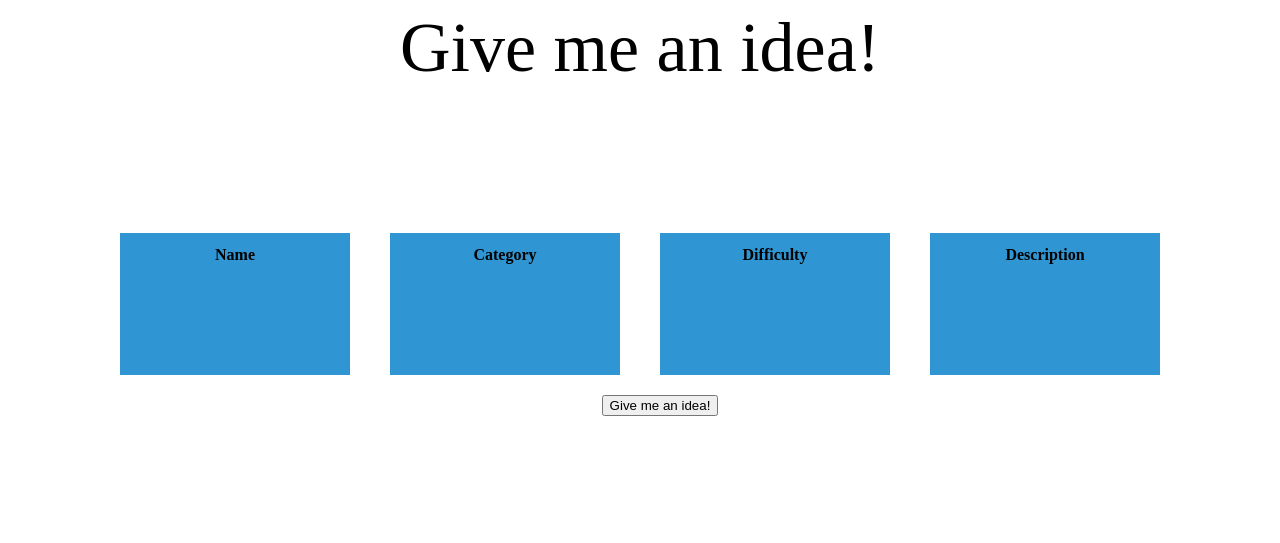
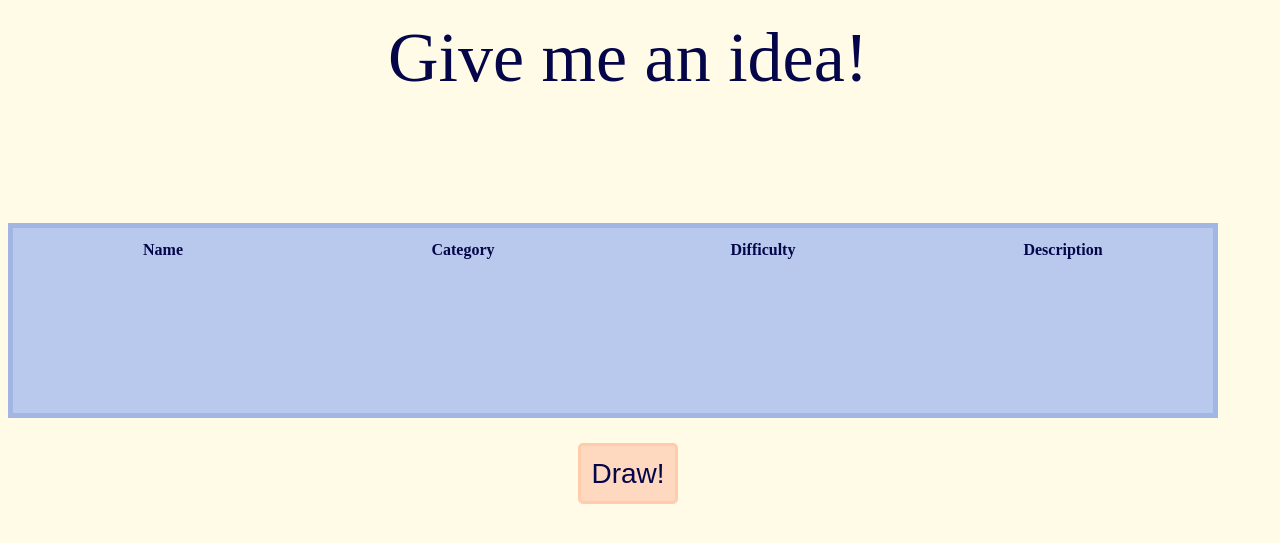
Before and after one commit to kgwl/give_me_an_idea, a Django app: page / in a window 1280 px wide. Shown: the top 543 px of the page. Run offline with Django 3.2, Linux system fonts and the light colour scheme.

Commit message:
Layout of the page has been changed

```diff
--- a/idea_generator/admin.py
+++ b/idea_generator/admin.py
@@ -1,5 +1,5 @@
 from django.contrib import admin
-from .models import Idea,Category
+from .models import Idea, Category
 
 admin.site.register(Idea)
 admin.site.register(Category)
--- a/idea_generator/models.py
+++ b/idea_generator/models.py
@@ -1,13 +1,14 @@
 from django.db import models
+
 
 class Category(models.Model):
     id = models.AutoField(primary_key=True)
     category = models.CharField(max_length=200)
 
+
 class Idea(models.Model):
-
     id = models.AutoField(primary_key=True)
     name = models.CharField(max_length=200)
-    category = models.ForeignKey(Category,on_delete=models.PROTECT)
+    category = models.ForeignKey(Category, on_delete=models.PROTECT)
     difficulty = models.CharField(max_length=100)
     description = models.TextField(max_length=500)
--- a/static/gmai/base.css
+++ b/static/gmai/base.css
@@ -1,36 +1,67 @@
-#page{
-    width:1080px;
-    margin-left:auto;
-    margin-right:auto;
+body{
+    background-color: #FFFBE6;
 }
 
-#web-title{
-    width:1080px;
-    maring:20px;
-    font-size:70px;
-    text-align:center;
-    margin-bottom:125px;
-}
-/*#3095d3*/
-.container{
-    margin:20px;
-    width:230px;
-    height:142px;
-    background-color:#3095d3;
-    float:left;
-    text-align:center;
-    font-size:26px;
+#page {
+    width: 1280px;
+    margin-left: auto;
+    margin-right: auto;
+    color: #050649;
 }
 
-.container:hover{
-    background-color:#52b7f5;
+#web-title {
+    width: 1240px;
+    maring: 20px;
+    font-size: 70px;
+    text-align: center;
+    margin-bottom: 125px;
+    margin-top: 18px;
 }
 
-#rand-btn{
-    width:1120px;
-    text-align:center;
+#output{
+    width: 1200px;
+    min-height: 185px;
+    border: 5px solid #A1B6E2;
 }
 
-.container-header{
-    font-size:16px;
+.container {
+    width: 300px;
+    height: 185px;
+    background-color: #B9C9ED;
+    float: left;
+    text-align: center;
+    font-size: 26px;
+
 }
+
+.container:hover {
+    background-color: #CFDCF5;
+}
+
+#rand-btn {
+    margin-top:25px;
+    width: 1240px;
+    text-align: center;
+}
+
+#btn {
+    width: 100px;
+    height: 61px;
+    font-size: 28px;
+    background-color: #FFD8C0;
+    border: 3px solid #FFCCAD;
+    border-radius: 5px;
+    color: #050649;
+}
+
+#btn:hover {
+    background-color: #FFE4D3;
+}
+
+#btn:active {
+    background-color: #FFC19A;
+}
+
+.container-header {
+    font-size: 16px;
+}
--- a/templates/main.html
+++ b/templates/main.html
@@ -8,25 +8,25 @@
     <div id="output">
         <div id="name" class="container">
             <h2 class="container-header">Name</h2>
-            {{name}}
+            {{ name }}
         </div>
         <div id="category" class="container">
             <h2 class="container-header">Category</h2>
-            {{category}}
+            {{ category }}
         </div>
         <div id="difficulty" class="container">
             <h2 class="container-header">Difficulty</h2>
-            {{difficulty}}
+            {{ difficulty }}
         </div>
         <div id="description" class="container">
             <h2 class="container-header">Description</h2>
-            {{description}}
+            {{ description }}
         </div>
     </div>
     <div style="clear:both;"></div>
     <div id="rand-btn">
         <form action="" method="GET">
-            <input type="submit" id="btn" name="btn" value="Give me an idea!" input>
+            <input type="submit" id="btn" name="btn" value="Draw!" input>
         </form>
     </div>
 
```
Also changed, not shown: idea_generator/views.py (+5 -7 lines), templates/base.html (indentation only).
